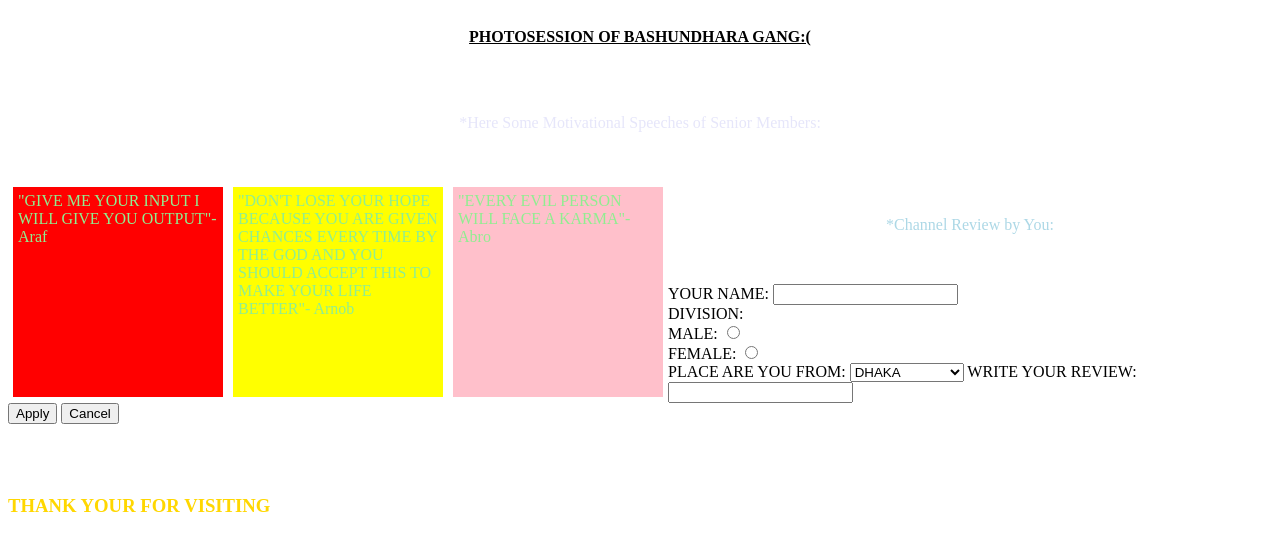
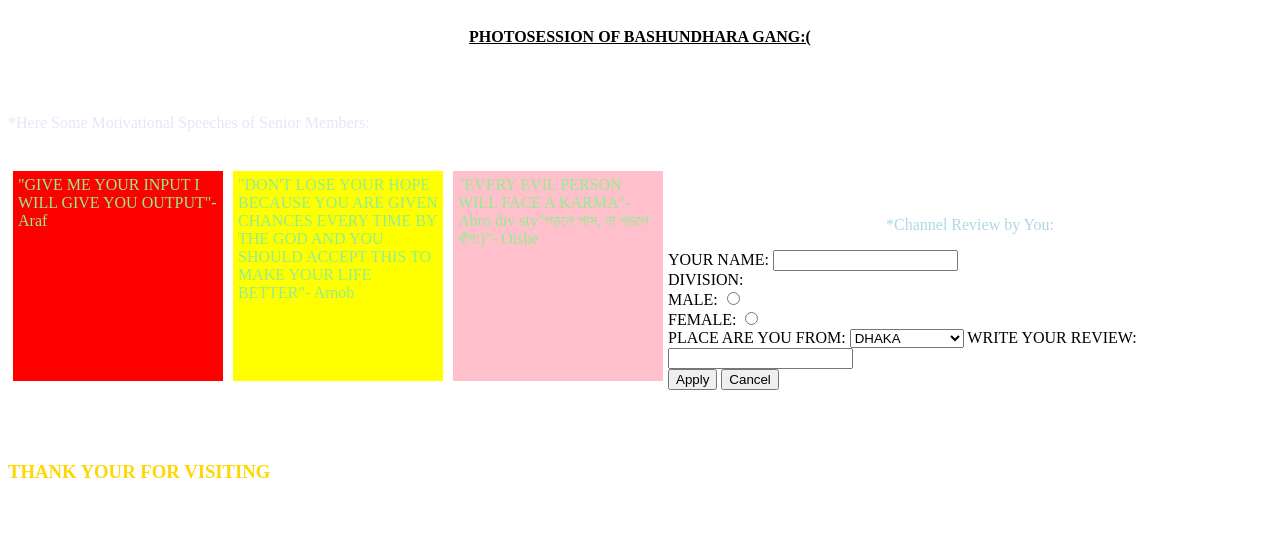
Before and after one commit to Arafamullo-jcsc/MSB-Habiganj.com, a plain HTML site: page index.html in a window 1280 px wide. Shown: the part 2194-2729 px from the top of the page. After the commit the page ends 2695 px from the top, so only its background shows below. Drawn offline with Linux system fonts and the light colour scheme.

Commit message:
Restore index.html with original content

```diff
--- a/index.html
+++ b/index.html
@@ -165,15 +165,14 @@ instagram ID: <a href="https://www.instagram.com/nusratjahanoishe338?igsi=MXQ1Mm
 <p align="center"><b><u>PHOTOSESSION OF BASHUNDHARA GANG:(</u></b></p>
 <br>
 <br>
-<p align="center"><font color="lavender">*Here Some Motivational Speeches of Senior Members:</font></p>
+<p align="left"><font color="lavender">*Here Some Motivational Speeches of Senior Members:</font></p>
 <br>
-<p align="center"> <div style="width:200;height:200;background-color:red;color:lightgreen;float:left;margin:5;padding:5">"GIVE ME YOUR INPUT I WILL GIVE YOU OUTPUT"- Araf</div>
+<div style="width:200;height:200;background-color:red;color:lightgreen;float:left;margin:5;padding:5">"GIVE ME YOUR INPUT I WILL GIVE YOU OUTPUT"- Araf</div>
 <div style="width:200;height:200;background-color:yellow;color:lightgreen;float:left;margin:5;padding:5">"DON'T LOSE YOUR HOPE BECAUSE YOU ARE GIVEN CHANCES EVERY TIME BY THE GOD AND YOU SHOULD ACCEPT THIS TO MAKE YOUR LIFE BETTER"- Arnob</div>
-<div style="width:200;height:200;background-color:pink;color:lightgreen;float:left;margin:5;padding:5">"EVERY EVIL PERSON WILL FACE A KARMA"- Abro</div> </p>
+<div style="width:200;height:200;background-color:pink;color:lightgreen;float:left;margin:5;padding:5">"EVERY EVIL PERSON WILL FACE A KARMA"- Abro
+div sty<le="width:200;height:200;background-color:pink;color:yellowwhite;float:left;margin:5;padding:5">"পড়লে পাস, না পড়লে বাঁশ:)"- Oishe</div> </p>
 <br>
 <p align="center"><font color="lightblue">*Channel Review by You:</font></p>
-<br>
-<p align="center">
 <form>
 YOUR NAME:
 <input type="text" name="YOURNAME"> <br>
```
